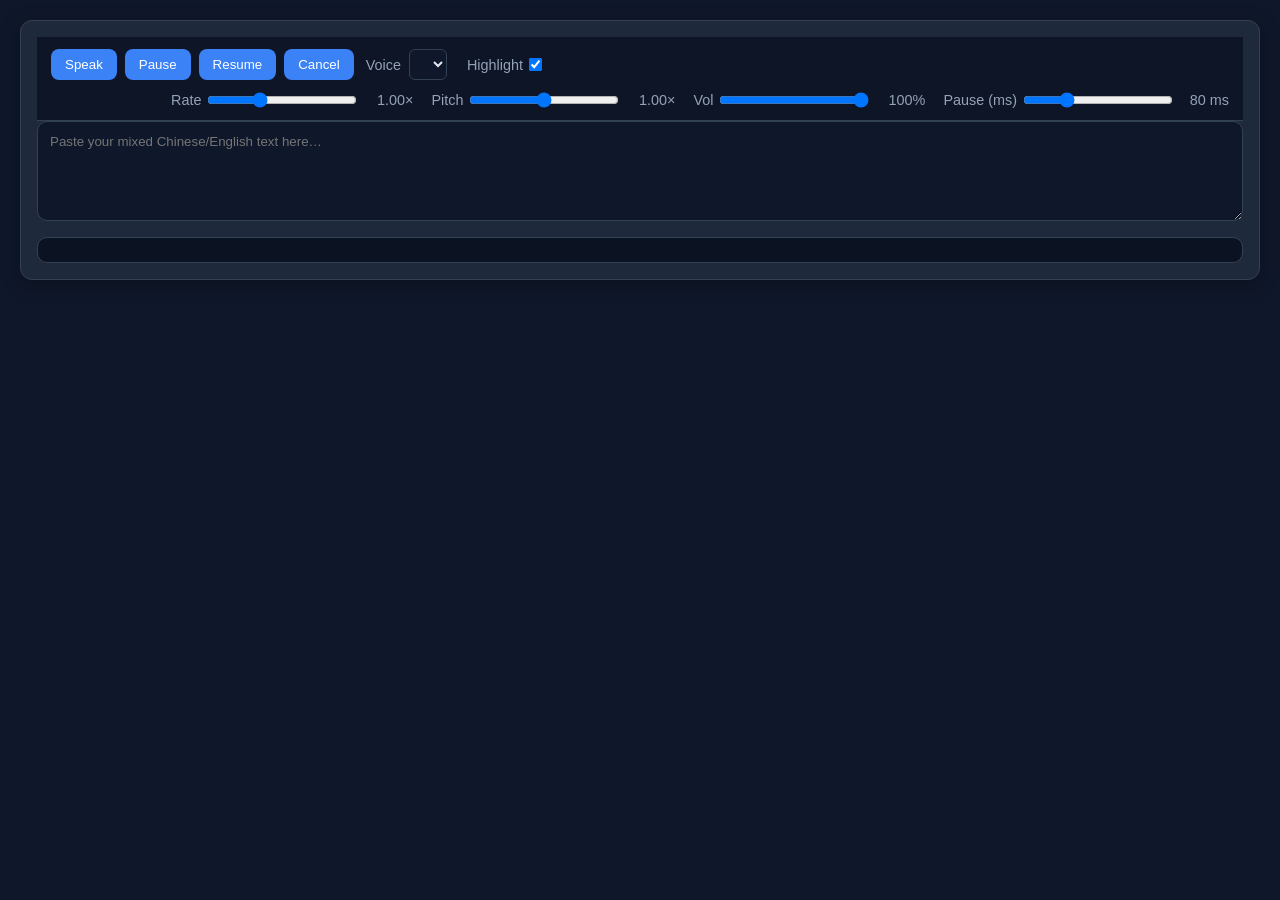
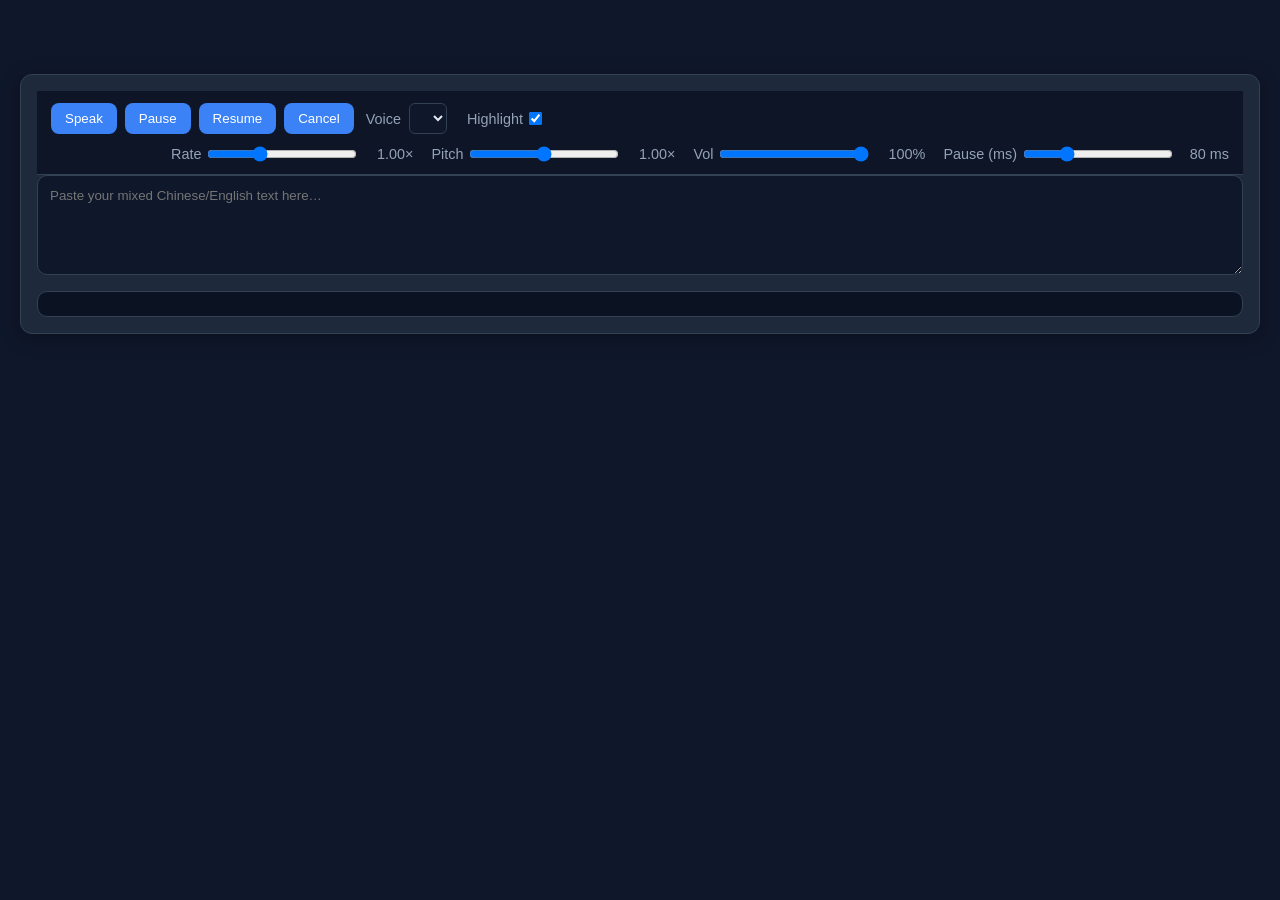

Updated with New Projects

--- a/VoiceTool/styles.css
+++ b/VoiceTool/styles.css
@@ -25,14 +25,17 @@
 body {
     background: var(--bg);
     color: var(--fg);
-    padding: 20px;
+    padding: 74px 20px 20px;
 }
 
 .main-page-link {
+    position: fixed;
+    top: 16px;
+    left: 16px;
+    z-index: 100;
     display: inline-flex;
     align-items: center;
     justify-content: center;
-    margin-bottom: 14px;
     border: 1px solid var(--border);
     border-radius: 10px;
     background: rgba(30, 41, 59, 0.9);
